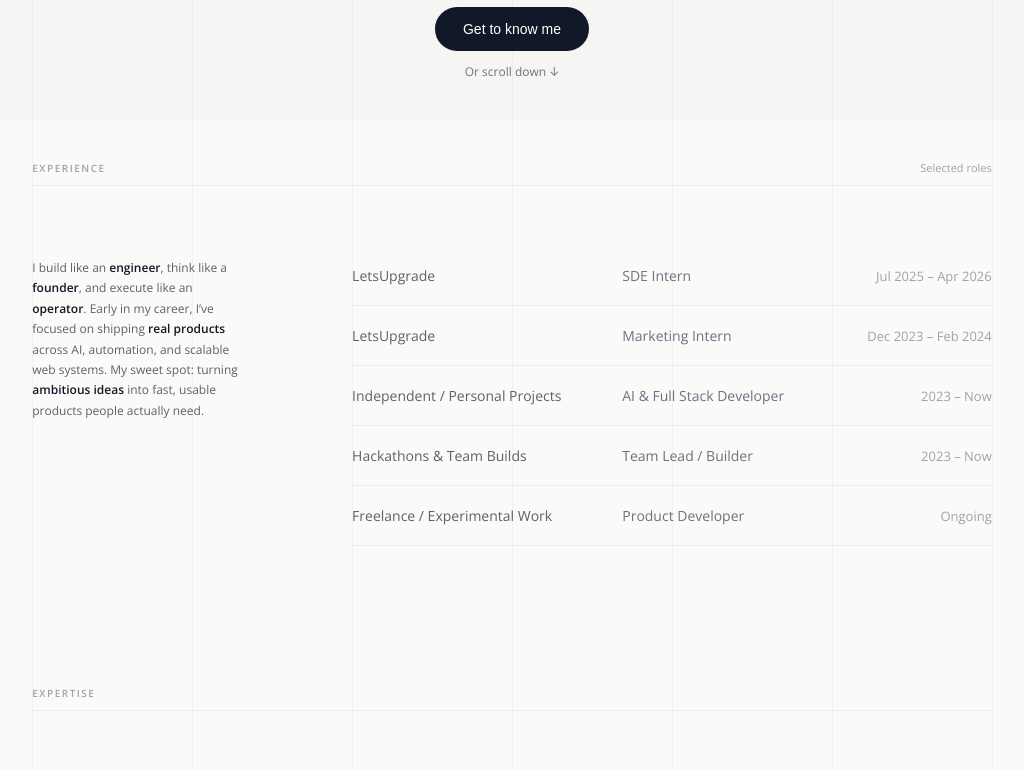
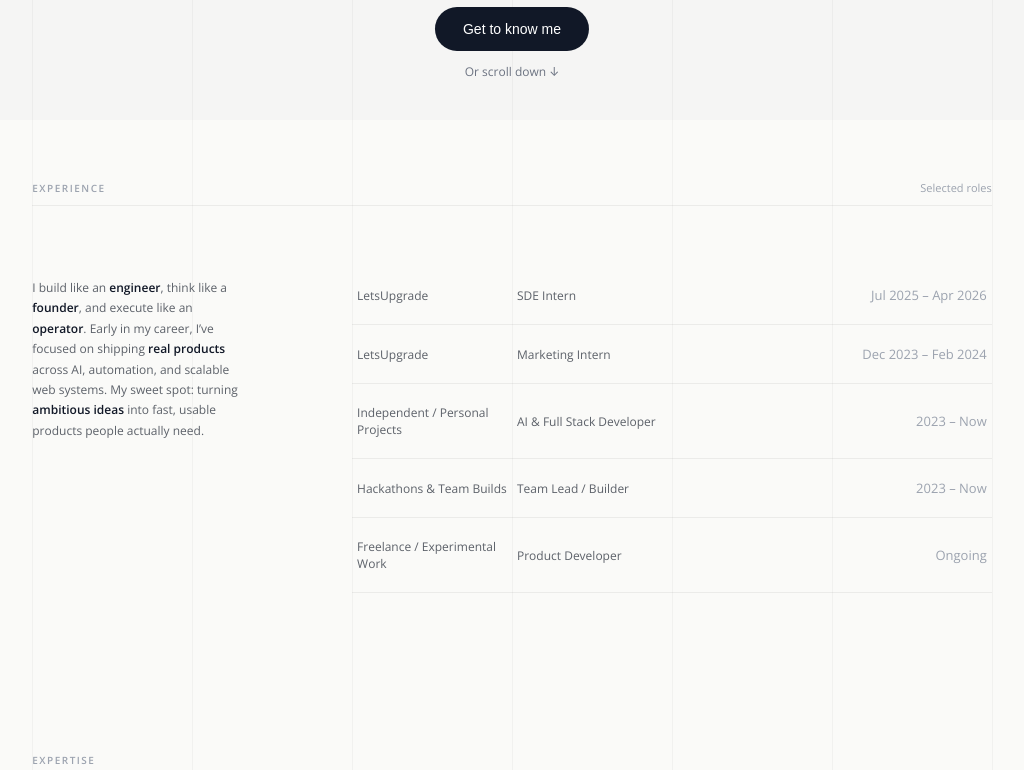
Before and after one commit to Raheel-10k/MyPortfolio, a React (Vite) app: page / in a window 1280 px wide. Shown: the part 680-1450 px from the top of the page, without its empty margins (128-1152 px from the left). Built offline with nearby package versions, Linux system fonts and the light colour scheme; no server answers.

Commit message:
v1.4: table ui fixed

```diff
--- a/src/index.css
+++ b/src/index.css
@@ -57,19 +57,29 @@ body {
   border-bottom: 1px solid var(--border-color);
 }
 
+.table tr:hover {
+  background-color: var(--highlight-bg);
+}
+
 .table td {
-  padding: 20px 0;
-  font-size: 14px;
+  padding: 20px 5px;
+  font-size: 12px;
   color: var(--text-secondary);
 }
 
+.table td:first-child {
+  width: 25%; /* Aligns to page grid column 4 */
+}
+
 .table td:nth-child(2) {
-  color: #6b7280;
+  width: 50%; /* Aligns to page grid column 5 */
+  color: var(--text-secondary);
 }
 
 .table td:last-child {
+  width: 25%; /* Aligns to page grid column 7 */
   text-align: right;
-  color: #9ca3af;
+  color: var(--text-muted);
   font-size: 13px;
 }
 
@@ -86,7 +96,7 @@ body {
   display: flex;
   justify-content: space-between;
   align-items: flex-end;
-  padding: 40px 0 10px;
+  padding: 60px 0 10px;
   border-bottom: 1px solid var(--border-color);
 }
 
```
